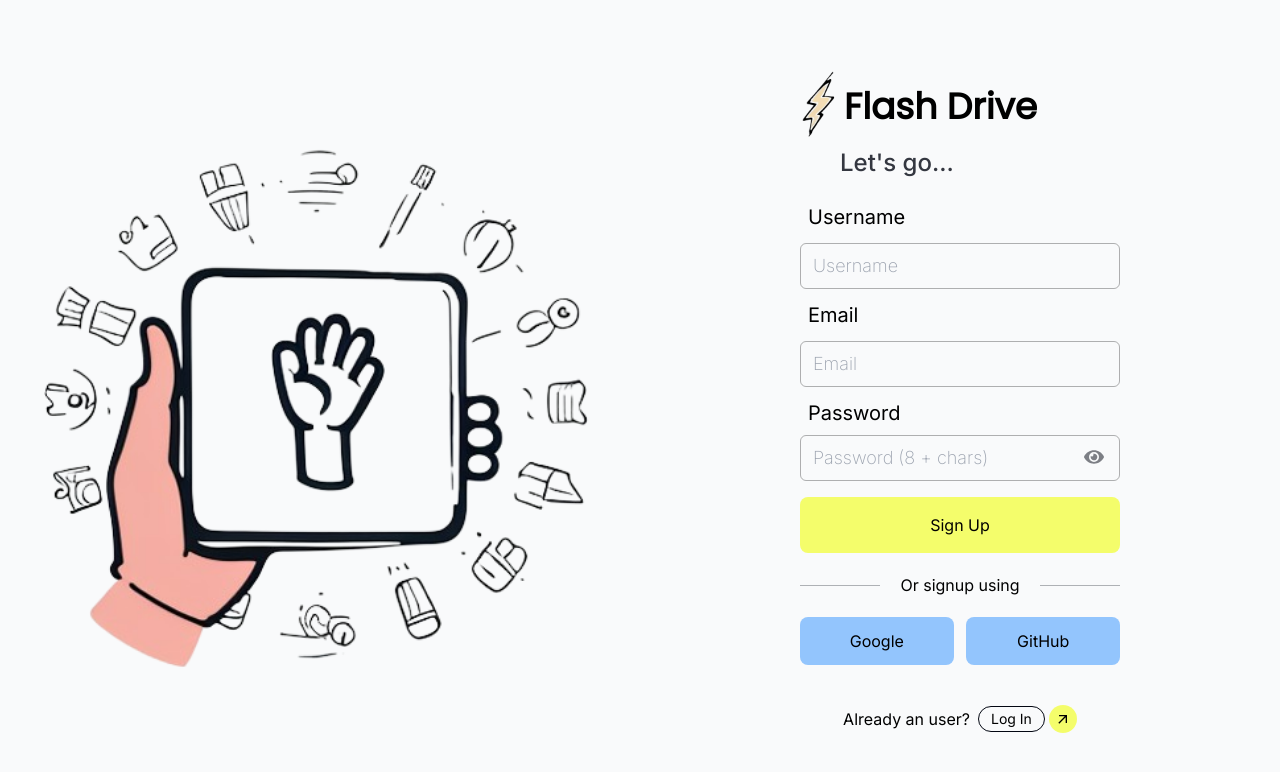
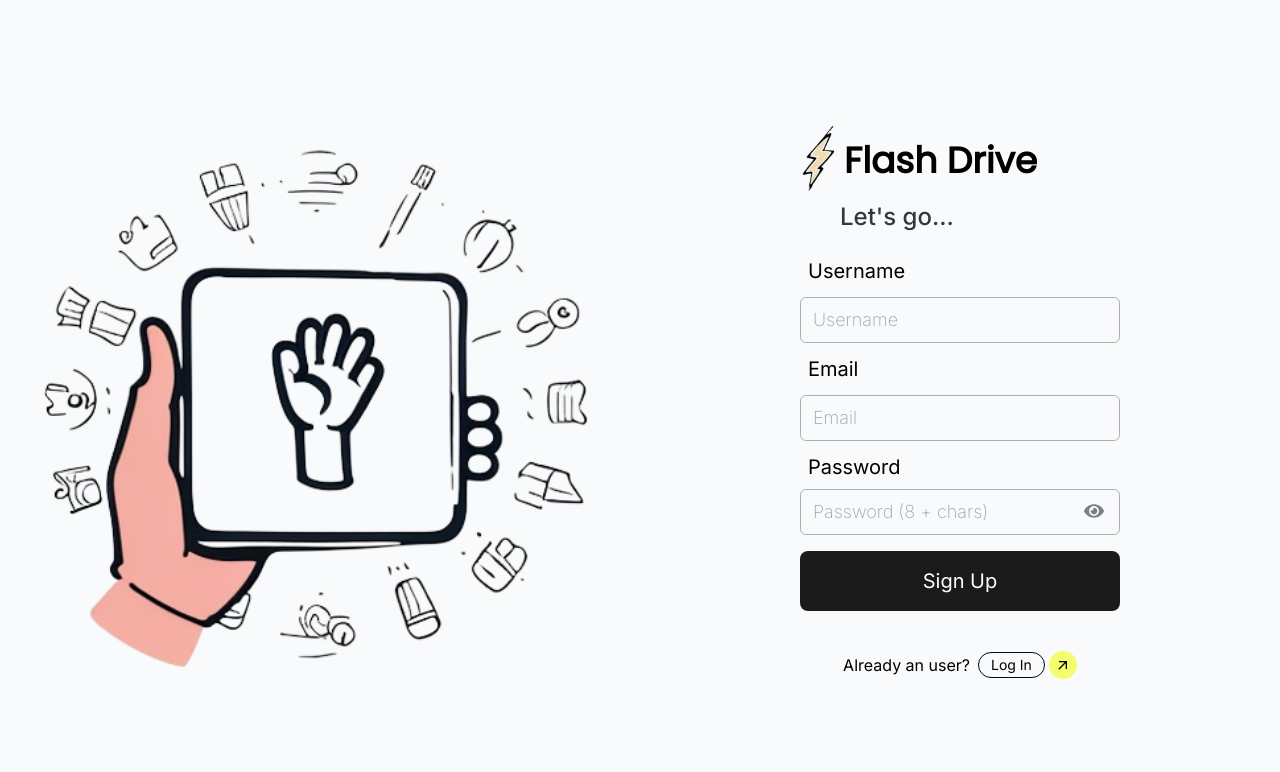
Before and after one commit to Chackoz/Flashdrive, a Next.js app: page /signup in a window 1280 px wide. Shown: the top 772 px of the page. Built offline with nearby package versions, Linux system fonts and the light colour scheme; a web font is replaced by a local one.

Commit message:
fix : auth Page

```diff
--- a/app/login/page.tsx
+++ b/app/login/page.tsx
@@ -133,25 +133,13 @@ export default function Page() {
             Forgot Password?
           </a>
           <button
-            className="bg-[#f4fd6b] hover:bg-[#faffaf] transition-all duration-100 ease text-xxl py-4 md:px-6 mx-6 md:mx-0  rounded-lg"
+            className="bg-[#1b1b1b] hover:bg-[#3f3f3f] text-white transition-all duration-100 ease text-xl py-4 md:px-6 mx-6 md:mx-0  rounded-lg"
             onClick={handleLogin}
           >
             Log In
           </button>
         </div>
-        <div className="flex justify-between  items-center w-full md:px-0 px-6 md:w-[50%] my-5 ">
-          <div className="bg-gray-950 w-[80px] h-[1px] opacity-30"></div>
-          Or login with
-          <div className="bg-gray-950 w-[80px] h-[1px] opacity-30"></div>
-        </div>
-        <div className=" flex justify-between  w-full md:px-0 px-6 md:w-[50%] ">
-          <button className="bg-blue-300 w-[48%] py-3 hover:bg-blue-200 rounded-lg">
-            Google
-          </button>
-          <button className="bg-blue-300 w-[48%]  py-3 hover:bg-blue-200 rounded-lg">
-            GitHub
-          </button>
-        </div>
+
         <div className="  md:w-1/2 mt-10 flex  justify-center items-center">
           <p className="mr-2">Newbie??</p>
           <button className=" mr-1 flex rounded-full px-3 py-[2px] text-sm justify-center items-center bg-transparent border border-gray-950">
--- a/app/signup/page.tsx
+++ b/app/signup/page.tsx
@@ -237,25 +237,13 @@ export default function Page() {
         <div className="flex flex-col mt-4 gap-4 md:w-[50%] w-full">
           {/* <a href="" className="text-right text-blue-700 hover:text-blue-500 mb-3">Forgot Password?</a> */}
           <button
-            className="bg-[#f4fd6b] hover:bg-[#faffaf] transition-all duration-100 ease text-xxl py-4 md:px-6 mx-6 md:mx-0  rounded-lg"
+            className="bg-[#1b1b1b] hover:bg-[#3f3f3f] transition-all duration-100 text-white ease text-xl py-4 md:px-6 mx-6 md:mx-0  rounded-lg"
             onClick={handleSignUp}
           >
             Sign Up
           </button>
         </div>
-        <div className="flex justify-between  items-center w-full md:px-0 px-6 md:w-[50%] my-5 ">
-          <div className="bg-gray-950 w-[80px] h-[1px] opacity-30"></div>
-          Or signup using
-          <div className="bg-gray-950 w-[80px] h-[1px] opacity-30"></div>
-        </div>
-        <div className=" flex justify-between  w-full md:px-0 px-6 md:w-[50%] ">
-          <button className="bg-blue-300 w-[48%] py-3 hover:bg-blue-200 rounded-lg">
-            Google
-          </button>
-          <button className="bg-blue-300 w-[48%]  py-3 hover:bg-blue-200 rounded-lg">
-            GitHub
-          </button>
-        </div>
+
         <div className=" md:w-1/2 mt-10 flex  justify-center items-center">
           <p className="mr-2">Already an user?</p>
           <button className=" mr-1 flex rounded-full px-3 py-[2px] text-sm justify-center items-center bg-transparent border border-gray-950">
```
